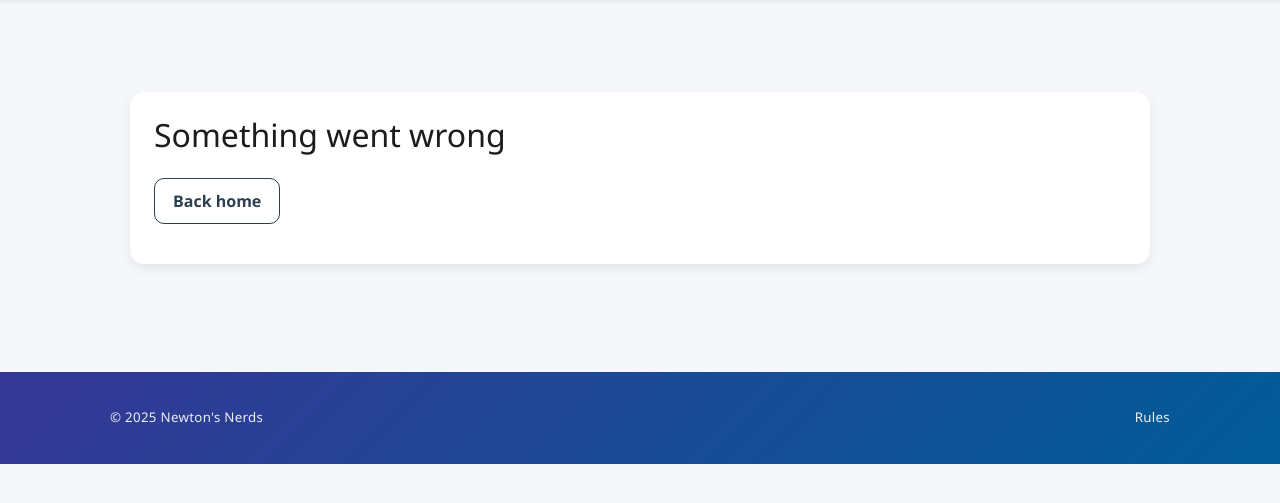
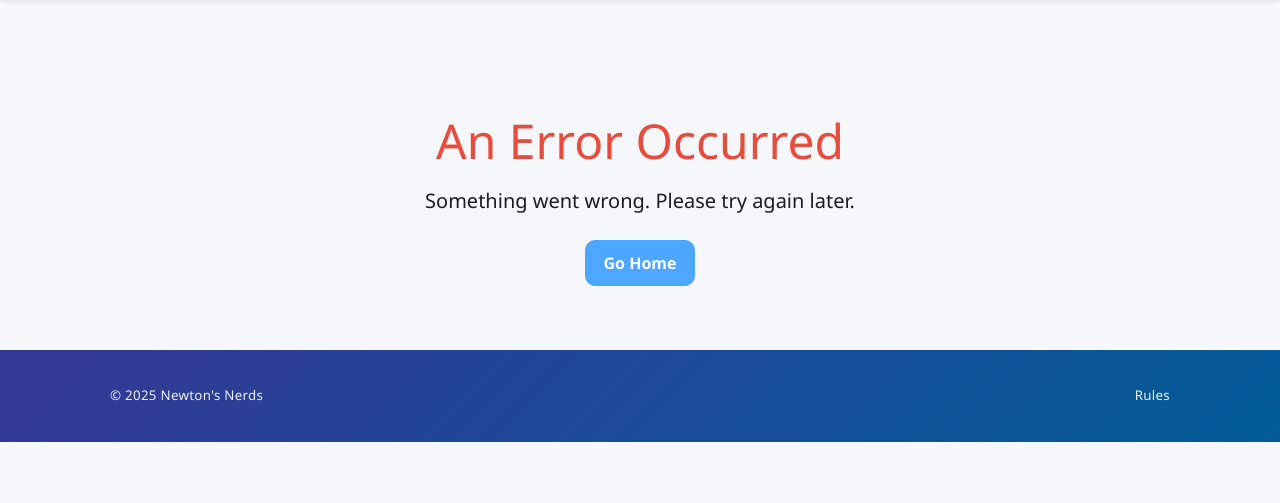
Before and after one commit to Kuetche-Duval/Final, a Flask app: template templates/error.html in a window 1280 px wide. Shown: the part 110-613 px from the top of the page. Run offline with Flask 2, Linux system fonts and the light colour scheme; the template is opened without the code that fills it, so the values that code supplies are empty; some libraries are stand-ins or nearby versions.

Commit message:
Update error.html

```diff
--- a/templates/error.html
+++ b/templates/error.html
@@ -1,11 +1,31 @@
-{% extends 'base.html' %}
-{% block title %}Error — Newton's Nerds{% endblock %}
+{% extends "base.html" %}
+
+{% block title %}
+Error
+{% endblock %}
+
 {% block content %}
-<div class="container py-5">
-  <div class="card p-4">
-    <h3>Something went wrong</h3>
-    <p class="text-danger">{{ error }}</p>
-    <p><a href="{{ url_for('home_page') }}" class="btn btn-outline-primary">Back home</a></p>
-  </div>
+<div class="container mt-5 text-center">
+    <h1 class="text-danger">
+        {% if error_code == 404 %}
+            Page Not Found
+        {% else %}
+            An Error Occurred
+        {% endif %}
+    </h1>
+
+    <p class="lead mt-3">
+        {% if error_code == 404 %}
+            The page you are looking for does not exist or has been moved.
+        {% else %}
+            {{ error or "Something went wrong. Please try again later." }}
+        {% endif %}
+    </p>
+
+    <div class="mt-4">
+        <a href="{{ url_for('home_page') }}" class="btn btn-primary">
+            Go Home
+        </a>
+    </div>
 </div>
 {% endblock %}
```
